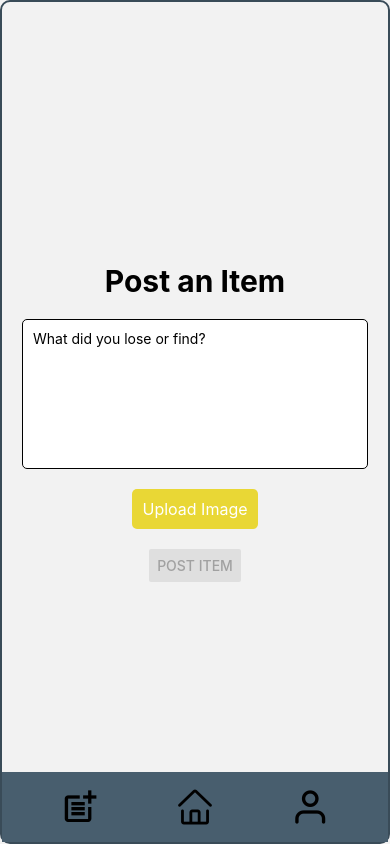
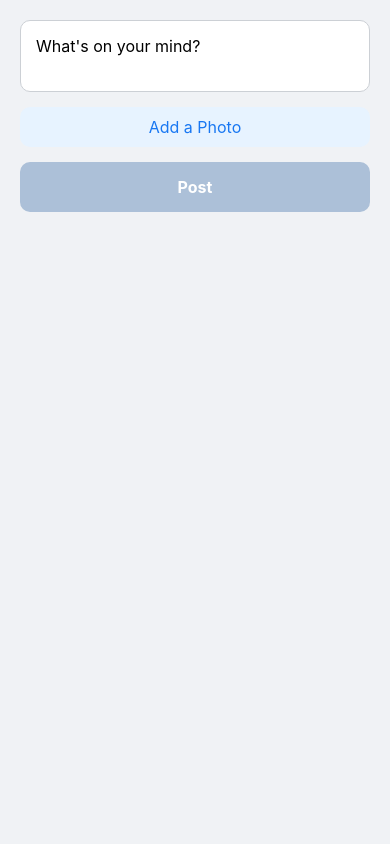
Before and after one commit to mfetalino-tip/updatedemtech, a React Native app in the folder project_eme/: screen /CreatePost in a window 390 px wide. Built offline with nearby package versions, Linux system fonts and the light colour scheme.

Commit message:
createpost

```diff
--- a/project_eme/components/CreatePost.js
+++ b/project_eme/components/CreatePost.js
@@ -2,24 +2,16 @@ import React, { useState } from 'react';
 import {
   View,
   TextInput,
-  Button,
+  TouchableOpacity,
   Image,
   StyleSheet,
-  TouchableOpacity,
   Text,
-  Dimensions,
   ActivityIndicator,
+  Alert
 } from 'react-native';
 import * as ImagePicker from 'expo-image-picker';
 import { getDatabase, ref, push } from 'firebase/database';
-import {
-  getStorage,
-  ref as storageRef,
-  uploadString,
-  getDownloadURL,
-} from 'firebase/storage';
-
-import { MaterialIcons, AntDesign, Feather } from '@expo/vector-icons';
+import { getStorage, ref as storageRef, uploadBytes, getDownloadURL } from 'firebase/storage';
 
 const ItemForm = ({ navigation }) => {
   const [itemText, setItemText] = useState('');
@@ -27,171 +19,132 @@ const ItemForm = ({ navigation }) => {
   const [isSubmitting, setIsSubmitting] = useState(false);
 
   const selectImage = async () => {
-    const permissionResult = await ImagePicker.requestMediaLibraryPermissionsAsync();
-    if (!permissionResult.granted) {
-      alert('Permissions to access images were denied');
+    let pickerResult = await ImagePicker.launchImageLibraryAsync({
+      allowsEditing: true,
+      aspect: [4, 3],
+      quality: 1,
+    });
+
+    if (pickerResult.cancelled) {
       return;
     }
 
-    const image = await ImagePicker.launchImageLibraryAsync({
-      mediaTypes: ImagePicker.MediaTypeOptions.Images,
-      allowsEditing: true,
-      quality: 0.5,
-      aspect: [4, 3],
-      base64: true,
-    });
-    if (!image.cancelled) {
-      setSelectedImage({ uri: image.uri, base64: image.base64 });
-    }
+    setSelectedImage({ localUri: pickerResult.uri });
+  };
+
+  const uploadImage = async (uri) => {
+    const storage = getStorage();
+    const filename = uri.substring(uri.lastIndexOf('/') + 1);
+    const imageRef = storageRef(storage, `images/${filename}`);
+    const response = await fetch(uri);
+    const blob = await response.blob();
+
+    await uploadBytes(imageRef, blob);
+    return getDownloadURL(imageRef);
   };
 
   const handleSubmit = async () => {
     setIsSubmitting(true);
 
-    const storage = getStorage();
-    const db = getDatabase();
+    try {
+      let imageUrl = '';
+      if (selectedImage) {
+        imageUrl = await uploadImage(selectedImage.localUri);
+      }
 
-    const uploadImage = async () => {
-      if (selectedImage) {
-        const imageRef = storageRef(storage, `images/${selectedImage.uri}`);
-
-        await uploadString(imageRef, selectedImage.base64, 'base64').then(
-          async () => {
-            const url = await getDownloadURL(imageRef);
-            postItem(url);
-          }
-        );
-      } else {
-        postItem('');
-      }
-    };
-
-    const postItem = (imageUrl) => {
+      const db = getDatabase();
       const itemsRef = ref(db, 'items');
-
       const itemData = {
         text: itemText,
         image: imageUrl,
-        timestamp: new Date().getTime(),
+        timestamp: Date.now(),
       };
 
-      push(itemsRef, itemData)
-        .then(() => {
-          setIsSubmitting(false);
-          setItemText('');
-          setSelectedImage(null);
-          console.log('Item posted successfully!');
-        })
-        .catch((error) => {
-          setIsSubmitting(false);
-          console.error('Error posting item:', error);
-        });
-    };
+      await push(itemsRef, itemData);
 
-    uploadImage();
+      Alert.alert('Success', 'Item posted successfully!');
+      setItemText('');
+      setSelectedImage(null);
+    } catch (error) {
+      Alert.alert('Error', 'Error posting item: ' + error.message);
+    } finally {
+      setIsSubmitting(false);
+    }
   };
 
   return (
     <View style={styles.container}>
-      <Text style={styles.title}>Post an Item</Text>
-
       <TextInput
         style={styles.input}
-        placeholder="What did you lose or find?"
+        placeholder="What's on your mind?"
         value={itemText}
-        onChangeText={(text) => setItemText(text)}
+        onChangeText={setItemText}
         multiline
       />
-
-      <TouchableOpacity style={styles.imageButton} onPress={selectImage}>
+      <TouchableOpacity style={styles.imagePicker} onPress={selectImage}>
         {selectedImage ? (
-          <Image
-            source={{ uri: selectedImage.uri }}
-            style={styles.previewImage}
-          />
+          <Image source={{ uri: selectedImage.localUri }} style={styles.imagePreview} />
         ) : (
-          <Text style={styles.imageButtonText}>Upload Image</Text>
+          <Text style={styles.imagePickerText}>Add a Photo</Text>
         )}
       </TouchableOpacity>
-
-      <Button
-        title="Post Item"
+      <TouchableOpacity
+        style={[styles.button, (isSubmitting || !itemText) && styles.buttonDisabled]}
         onPress={handleSubmit}
         disabled={isSubmitting || !itemText}
-      />
-
-      {isSubmitting && <ActivityIndicator size="large" color="#E9D735" />}
-
-      <View style={styles.navigationIcons}>
-        <TouchableOpacity onPress={() => navigation.navigate('CreatePost')}>
-          <MaterialIcons name="post-add" size={40} color="black" />
-        </TouchableOpacity>
-        <TouchableOpacity onPress={() => navigation.navigate('MainTab')}>
-          <AntDesign name="home" size={40} color="black" />
-        </TouchableOpacity>
-        <TouchableOpacity onPress={() => navigation.navigate('Tab5')}>
-          <Feather name="user" size={40} color="black" />
-        </TouchableOpacity>
-      </View>
+      >
+        <Text style={styles.buttonText}>Post</Text>
+      </TouchableOpacity>
+      {isSubmitting && <ActivityIndicator size="large" color="#0000ff" />}
     </View>
   );
 };
 
-const { height } = Dimensions.get('window');
-
 const styles = StyleSheet.create({
   container: {
     flex: 1,
-    justifyContent: 'center',
-    alignItems: 'center',
     padding: 20,
-    borderWidth: 2,
-    borderColor: '#394B58',
-    borderRadius: 10,
-  },
-  title: {
-    fontSize: 30,
-    fontWeight: 'bold',
-    marginBottom: 20,
-    color: 'black',
+    backgroundColor: '#F0F2F5',
+    justifyContent: 'flex-start',
   },
   input: {
     backgroundColor: '#FFF',
+    padding: 15,
+    borderRadius: 10,
+    borderColor: '#CCD0D5',
+    borderWidth: 1,
+    fontSize: 16,
+    marginBottom: 15,
+  },
+  imagePicker: {
+    backgroundColor: '#E7F3FF',
     padding: 10,
+    borderRadius: 10,
+    alignItems: 'center',
+    marginBottom: 15,
+  },
+  imagePickerText: {
+    color: '#1877F2',
+    fontSize: 16,
+  },
+  imagePreview: {
     width: '100%',
-    height: 150,
-    borderWidth: 1,
-    borderRadius: 5,
-    marginBottom: 20,
+    height: 200,
+    borderRadius: 10,
   },
-  imageButton: {
-    backgroundColor: '#E9D735',
-    padding: 10,
-    borderRadius: 5,
+  button: {
+    backgroundColor: '#1877F2',
+    padding: 15,
+    borderRadius: 10,
     alignItems: 'center',
-    marginBottom: 20,
   },
-  imageButtonText: {
+  buttonText: {
+    color: 'white',
     fontSize: 16,
-    color: '#FFF',
+    fontWeight: 'bold',
   },
-  previewImage: {
-    width: 150,
-    height: 150,
-    borderRadius: 5,
-  },
-  navigationIcons: {
-    flexDirection: 'row',
-    justifyContent: 'space-around',
-    alignItems: 'center',
-    backgroundColor: '#485E6E',
-    height: 70,
-    paddingHorizontal: 20,
-    position: 'absolute',
-    bottom: 0,
-    left: 0,
-    right: 0,
-    tintColor: '#000000'
+  buttonDisabled: {
+    backgroundColor: '#ACC0D8',
   },
 });
 
--- a/project_eme/components/MainTabTwo.js
+++ b/project_eme/components/MainTabTwo.js
@@ -203,7 +203,7 @@ const styles = StyleSheet.create({
     backgroundColor: '#D9D9D9',
     marginHorizontal: 20,
     marginVertical: 10,
-    padding: 20,
+    padding: 70,
   },
   commentModalContainer: {
     flex: 1,
```
